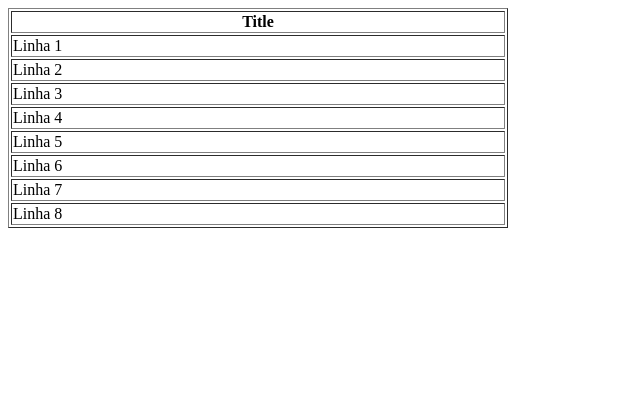
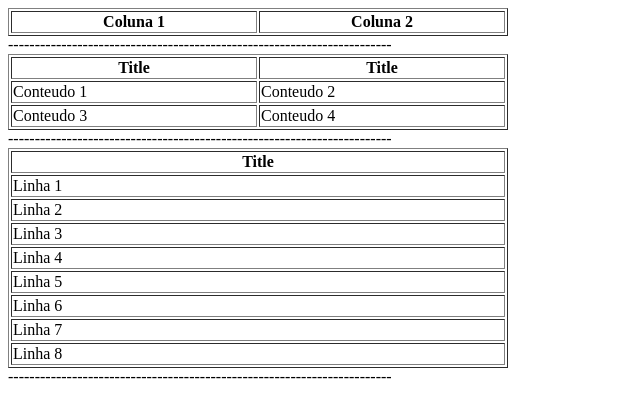
Before and after one commit to CassianeVitoria/projetoweb, a plain HTML site: page index.html in a window 1280 px wide. Shown: the whole page, without its empty margins (0-640 px from the left). Drawn offline with Linux system fonts and the light colour scheme.

Commit message:
Update index.html
tabela

```diff
--- a/index.html
+++ b/index.html
@@ -1,3 +1,53 @@
+<!DOCTYPE html>
+<html lang="pt">
+<head>
+    <meta charset="UTF-8">
+    <title>Tabela Trybe</title>
+</head>
+<body>
+    <table border="1" width="500">
+        <thead>
+            <tr>
+                <th scope="col"> Coluna 1 </th>
+                <th scope="col"> Coluna 2 </th>
+            </tr>
+        </thead>
+    </table>
+</body>
+</html>
+
+------------------------------------------------------------------------
+
+<!DOCTYPE html>
+<html lang="pt">
+<head>
+    <meta charset="UTF-8">
+    <title>Tabela Trybe</title>
+</head>
+<body>
+    <table border="1" width="500">
+        <thead>
+            <tr>
+                <th scope="col"> Title  </th>
+                <th scope="col"> Title  </th>
+            </tr>
+        </thead>
+        <tbody>
+            <tr>
+                <td> Conteudo 1</td>
+                <td> Conteudo 2</td>
+            </tr>
+            <tr>
+                <td> Conteudo 3</td>
+                <td> Conteudo 4</td>
+            </tr>
+        </tbody>
+    </table>
+</body>
+</html>
+
+------------------------------------------------------------------------
+
 <!DOCTYPE html>
 <html lang="pt">
 <head>
@@ -40,3 +90,5 @@
     </table>
 </body>
 </html>
+
+------------------------------------------------------------------------
```
